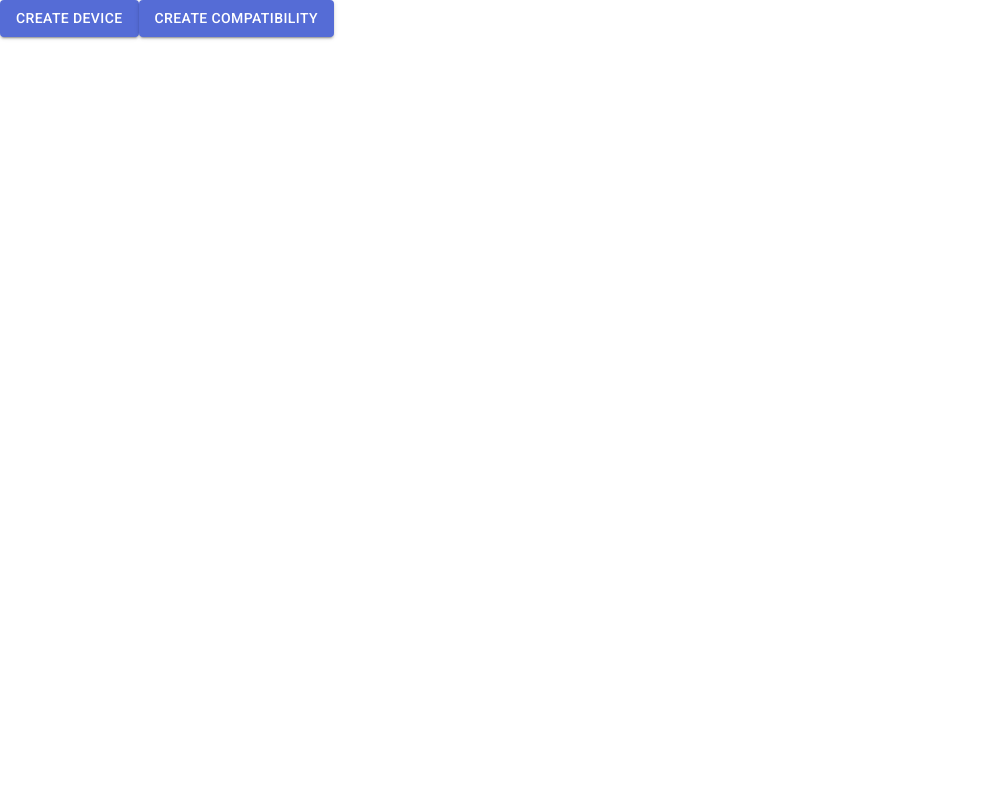
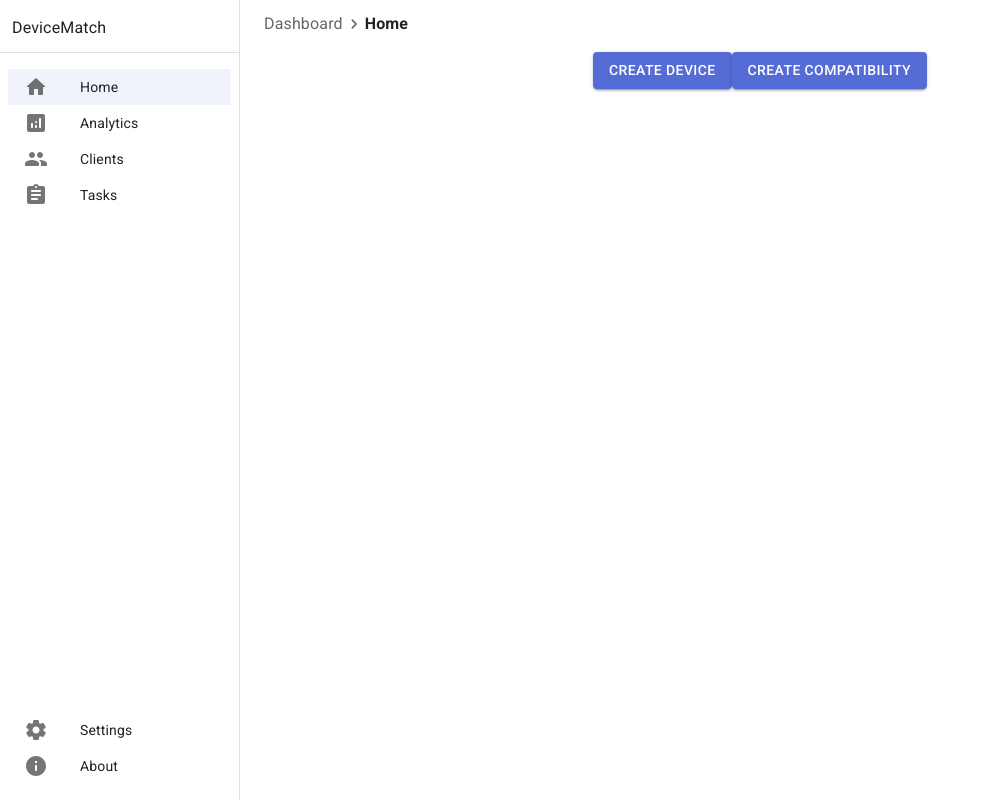
Before and after one commit to danyael031/devicematch, a React (Vite) app: page /#/ in a window 1280 px wide. Shown: the whole page, without its empty margins (0-991 px from the left). Built offline with nearby package versions, Linux system fonts and the light colour scheme.

Commit message:
Rebranding

```diff
--- /dev/null
+++ b/src/components/AppNavbar/index.tsx
@@ -0,0 +1,78 @@
+import { useState } from 'react';
+import { styled } from '@mui/material/styles';
+import AppBar from '@mui/material/AppBar';
+import Stack from '@mui/material/Stack';
+import MuiToolbar from '@mui/material/Toolbar';
+import { tabsClasses } from '@mui/material/Tabs';
+import Typography from '@mui/material/Typography';
+import MenuRoundedIcon from '@mui/icons-material/MenuRounded';
+import { SideMenuMobile } from 'src/components/SideMenuMobile';
+import { MenuButton } from 'src/components/MenuButton';
+import { APP_NAME } from 'src/consts';
+import { CustomIcon } from '../CustomIcon';
+
+const Toolbar = styled(MuiToolbar)({
+  width: '100%',
+  padding: '12px',
+  display: 'flex',
+  flexDirection: 'column',
+  alignItems: 'start',
+  justifyContent: 'center',
+  gap: '12px',
+  flexShrink: 0,
+  [`& ${tabsClasses.flexContainer}`]: {
+    gap: '8px',
+    p: '8px',
+    pb: 0,
+  },
+});
+
+export function AppNavbar() {
+  const [open, setOpen] = useState(false);
+
+  const toggleDrawer = (newOpen: boolean) => () => {
+    setOpen(newOpen);
+  };
+
+  return (
+    <AppBar
+      position="fixed"
+      sx={{
+        display: { xs: 'auto', md: 'none' },
+        boxShadow: 0,
+        bgcolor: 'background.paper',
+        backgroundImage: 'none',
+        borderBottom: '1px solid',
+        borderColor: 'divider',
+        top: 'var(--template-frame-height, 0px)',
+      }}
+    >
+      <Toolbar variant="regular">
+        <Stack
+          direction="row"
+          sx={{
+            alignItems: 'center',
+            flexGrow: 1,
+            width: '100%',
+            gap: 1,
+          }}
+        >
+          <Stack
+            direction="row"
+            spacing={1}
+            sx={{ justifyContent: 'center', mr: 'auto' }}
+          >
+            <MenuButton aria-label="menu" onClick={toggleDrawer(true)}>
+              <MenuRoundedIcon />
+            </MenuButton>
+            <CustomIcon />
+            <Typography variant="h4" component="h1" sx={{ color: 'text.primary' }}>
+              {APP_NAME}
+            </Typography>
+          </Stack>
+          <SideMenuMobile open={open} toggleDrawer={toggleDrawer} />
+        </Stack>
+      </Toolbar>
+    </AppBar>
+  );
+}
--- /dev/null
+++ b/src/components/CustomIcon.tsx
@@ -0,0 +1,28 @@
+import { Box } from "@mui/material";
+import { PhoneAndroid } from '@mui/icons-material';
+
+
+export function CustomIcon() {
+  return (
+    <Box
+      sx={{
+        width: '1.5rem',
+        height: '1.5rem',
+        bgcolor: 'black',
+        borderRadius: '999px',
+        display: 'flex',
+        justifyContent: 'center',
+        alignItems: 'center',
+        alignSelf: 'center',
+        backgroundImage:
+          'linear-gradient(135deg, hsl(210, 98%, 60%) 0%, hsl(210, 100%, 35%) 100%)',
+        color: 'hsla(210, 100%, 95%, 0.9)',
+        border: '1px solid',
+        borderColor: 'hsl(210, 100%, 55%)',
+        boxShadow: 'inset 0 2px 5px rgba(255, 255, 255, 0.3)',
+      }}
+    >
+      <PhoneAndroid color="inherit" sx={{ fontSize: '1rem' }} />
+    </Box>
+  );
+}
--- /dev/null
+++ b/src/components/Header/index.tsx
@@ -0,0 +1,21 @@
+import Stack from '@mui/material/Stack';
+import { NavbarBreadcrumbs } from 'src/components/NavbarBreadcrumbs';
+
+export default function Header() {
+  return (
+    <Stack
+      direction="row"
+      sx={{
+        display: { xs: 'none', md: 'flex' },
+        width: '100%',
+        alignItems: { xs: 'flex-start', md: 'center' },
+        justifyContent: 'space-between',
+        maxWidth: { sm: '100%', md: '1700px' },
+        pt: 1.5,
+      }}
+      spacing={2}
+    >
+      <NavbarBreadcrumbs />
+    </Stack>
+  );
+}
--- /dev/null
+++ b/src/components/MenuButton.tsx
@@ -0,0 +1,23 @@
+import * as React from 'react';
+import Badge, { badgeClasses } from '@mui/material/Badge';
+import IconButton, { IconButtonProps } from '@mui/material/IconButton';
+
+export interface MenuButtonProps extends IconButtonProps {
+  showBadge?: boolean;
+}
+
+export function MenuButton({
+  showBadge = false,
+  ...props
+}: MenuButtonProps) {
+  return (
+    <Badge
+      color="error"
+      variant="dot"
+      invisible={!showBadge}
+      sx={{ [`& .${badgeClasses.badge}`]: { right: 2, top: 2 } }}
+    >
+      <IconButton size="small" {...props} />
+    </Badge>
+  );
+}
--- /dev/null
+++ b/src/components/MenuContent.tsx
@@ -0,0 +1,53 @@
+import * as React from 'react';
+import List from '@mui/material/List';
+import ListItem from '@mui/material/ListItem';
+import ListItemButton from '@mui/material/ListItemButton';
+import ListItemIcon from '@mui/material/ListItemIcon';
+import ListItemText from '@mui/material/ListItemText';
+import Stack from '@mui/material/Stack';
+import HomeRoundedIcon from '@mui/icons-material/HomeRounded';
+import AnalyticsRoundedIcon from '@mui/icons-material/AnalyticsRounded';
+import PeopleRoundedIcon from '@mui/icons-material/PeopleRounded';
+import AssignmentRoundedIcon from '@mui/icons-material/AssignmentRounded';
+import SettingsRoundedIcon from '@mui/icons-material/SettingsRounded';
+import InfoRoundedIcon from '@mui/icons-material/InfoRounded';
+
+const mainListItems = [
+  { text: 'Home', icon: <HomeRoundedIcon /> },
+  { text: 'Analytics', icon: <AnalyticsRoundedIcon /> },
+  { text: 'Clients', icon: <PeopleRoundedIcon /> },
+  { text: 'Tasks', icon: <AssignmentRoundedIcon /> },
+];
+
+const secondaryListItems = [
+  { text: 'Settings', icon: <SettingsRoundedIcon /> },
+  { text: 'About', icon: <InfoRoundedIcon /> },
+];
+
+export function MenuContent() {
+  return (
+    <Stack sx={{ flexGrow: 1, p: 1, justifyContent: 'space-between' }}>
+      <List dense>
+        {mainListItems.map((item, index) => (
+          <ListItem key={index} disablePadding sx={{ display: 'block' }}>
+            <ListItemButton selected={index === 0}>
+              <ListItemIcon>{item.icon}</ListItemIcon>
+              <ListItemText primary={item.text} />
+            </ListItemButton>
+          </ListItem>
+        ))}
+      </List>
+
+      <List dense>
+        {secondaryListItems.map((item, index) => (
+          <ListItem key={index} disablePadding sx={{ display: 'block' }}>
+            <ListItemButton>
+              <ListItemIcon>{item.icon}</ListItemIcon>
+              <ListItemText primary={item.text} />
+            </ListItemButton>
+          </ListItem>
+        ))}
+      </List>
+    </Stack>
+  );
+}
--- /dev/null
+++ b/src/components/NavbarBreadcrumbs.tsx
@@ -0,0 +1,29 @@
+import * as React from 'react';
+import { styled } from '@mui/material/styles';
+import Typography from '@mui/material/Typography';
+import Breadcrumbs, { breadcrumbsClasses } from '@mui/material/Breadcrumbs';
+import NavigateNextRoundedIcon from '@mui/icons-material/NavigateNextRounded';
+
+const StyledBreadcrumbs = styled(Breadcrumbs)(({ theme }) => ({
+  margin: theme.spacing(1, 0),
+  [`& .${breadcrumbsClasses.separator}`]: {
+    margin: 1,
+  },
+  [`& .${breadcrumbsClasses.ol}`]: {
+    alignItems: 'center',
+  },
+}));
+
+export function NavbarBreadcrumbs() {
+  return (
+    <StyledBreadcrumbs
+      aria-label="breadcrumb"
+      separator={<NavigateNextRoundedIcon fontSize="small" />}
+    >
+      <Typography variant="body1">Dashboard</Typography>
+      <Typography variant="body1" sx={{ color: 'text.primary', fontWeight: 600 }}>
+        Home
+      </Typography>
+    </StyledBreadcrumbs>
+  );
+}
--- /dev/null
+++ b/src/components/SideMenu/index.tsx
@@ -0,0 +1,46 @@
+import { styled } from '@mui/material/styles';
+import MuiDrawer, { drawerClasses } from '@mui/material/Drawer';
+import Box from '@mui/material/Box';
+import Divider from '@mui/material/Divider';
+import Typography from '@mui/material/Typography';
+import { MenuContent } from 'src/components/MenuContent';
+import { APP_NAME } from 'src/consts';
+
+const drawerWidth = 240;
+
+const Drawer = styled(MuiDrawer)({
+  width: drawerWidth,
+  flexShrink: 0,
+  boxSizing: 'border-box',
+  mt: 10,
+  [`& .${drawerClasses.paper}`]: {
+    width: drawerWidth,
+    boxSizing: 'border-box',
+  },
+});
+
+export function SideMenu() {
+  return (
+    <Drawer
+      variant="permanent"
+      sx={{
+        display: { xs: 'none', md: 'block' },
+        [`& .${drawerClasses.paper}`]: {
+          backgroundColor: 'background.paper',
+        },
+      }}
+    >
+      <Box
+        sx={{
+          display: 'flex',
+          mt: 'calc(var(--template-frame-height, 0px) + 4px)',
+          p: 1.5,
+        }}
+      >
+        <Typography>{APP_NAME}</Typography>
+      </Box>
+      <Divider />
+      <MenuContent />
+    </Drawer>
+  );
+}
--- /dev/null
+++ b/src/components/SideMenuMobile/index.tsx
@@ -0,0 +1,39 @@
+import Divider from '@mui/material/Divider';
+import Drawer, { drawerClasses } from '@mui/material/Drawer';
+import Stack from '@mui/material/Stack';
+import { MenuContent } from 'src/components/MenuContent';
+
+interface SideMenuMobileProps {
+  open: boolean | undefined;
+  toggleDrawer: (newOpen: boolean) => () => void;
+}
+
+export function SideMenuMobile({ open, toggleDrawer }: SideMenuMobileProps) {
+  return (
+    <Drawer
+      anchor="left"
+      open={open}
+      onClose={toggleDrawer(false)}
+      sx={{
+        zIndex: (theme) => theme.zIndex.drawer + 1,
+        [`& .${drawerClasses.paper}`]: {
+          backgroundImage: 'none',
+          backgroundColor: 'background.paper',
+        },
+      }}
+    >
+      <Stack
+        sx={{
+          maxWidth: '70dvw',
+          height: '100%',
+        }}
+      >
+        <Divider />
+        <Stack sx={{ flexGrow: 1 }}>
+          <MenuContent />
+          <Divider />
+        </Stack>
+      </Stack>
+    </Drawer>
+  );
+}
--- /dev/null
+++ b/src/consts/index.ts
@@ -0,0 +1,2 @@
+
+export const APP_NAME: string = "DeviceMatch";
--- /dev/null
+++ b/src/layout/Layout.tsx
@@ -0,0 +1,38 @@
+import { Box, Stack } from "@mui/material";
+import { Outlet } from "react-router";
+import { AppNavbar } from "src/components/AppNavbar";
+import Header from "src/components/Header";
+import { SideMenu } from "src/components/SideMenu";
+
+export function Layout() {
+  return (
+    <Box sx={{ display: 'flex' }}>
+      <SideMenu />
+      <AppNavbar />
+      {/* Main content */}
+      <Box
+        component="main"
+        sx={() => ({
+          flexGrow: 1,
+          overflow: 'auto',
+        })}
+      >
+        <Stack
+          spacing={2}
+          sx={{
+            alignItems: 'center',
+            mx: 3,
+            pb: 5,
+            mt: { xs: 8, md: 0 },
+          }}
+        >
+          <Header />
+          <Outlet />
+          {/*<MainGrid />*/}
+        </Stack>
+      </Box>
+    </Box>
+
+  )
+
+}
```
Also changed, not shown: src/router/index.tsx (+10 -4 lines).
